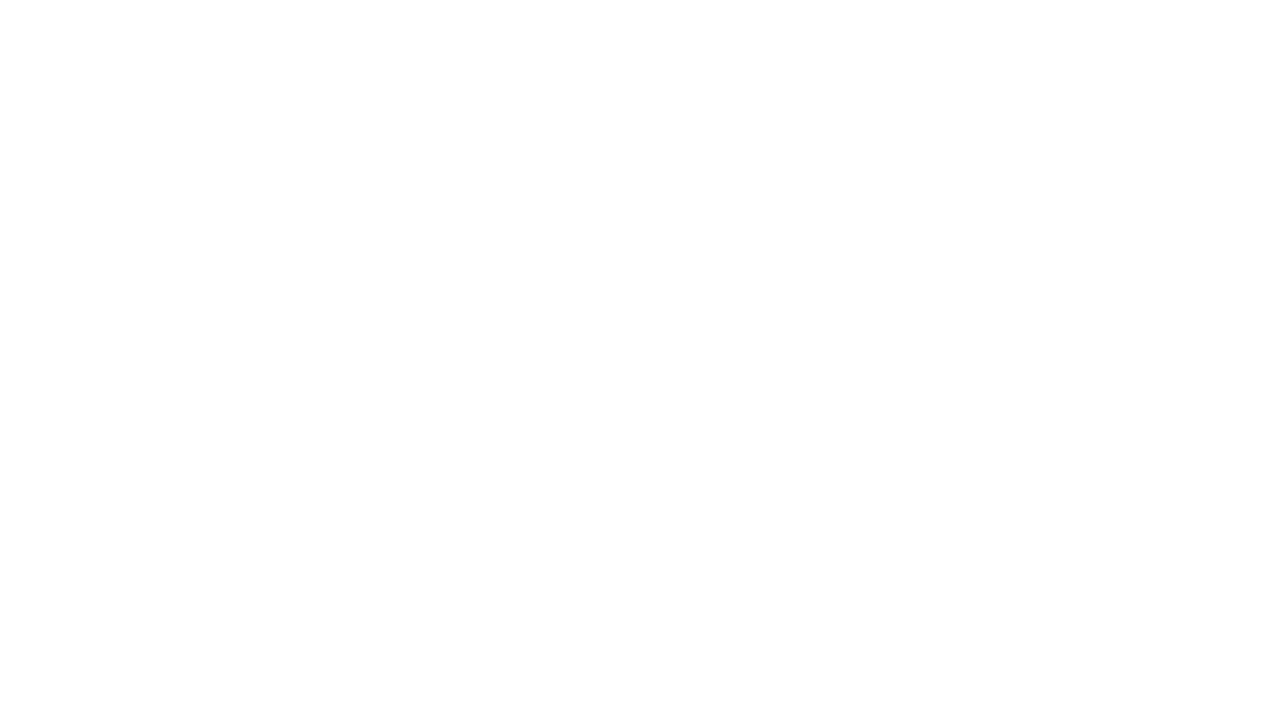
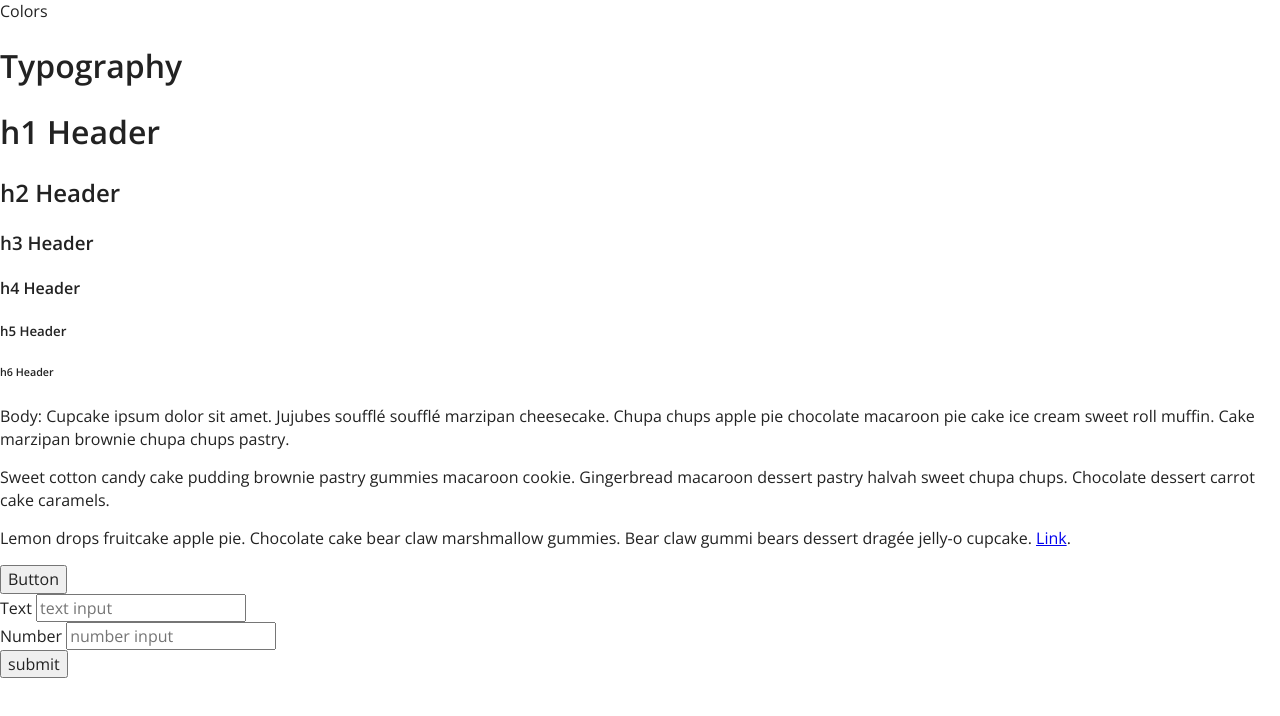
Before and after one commit to indigo-carie/starter-gulp, a plain HTML site: page styleguide.html in a window 1280 px wide. Drawn offline with nearby package versions, Linux system fonts and the light colour scheme.

Commit message:
sass structure and styleguide specific styles

```diff
--- /dev/null
+++ b/assets/css/0-tools/_styleguide.scss
@@ -0,0 +1,53 @@
+#styleguide {
+  main {
+    & > section {
+      border-bottom: 1px solid $base--border;
+    }
+  }
+
+  .section {
+    // SECTION HEADER: LABEL
+    &__header {
+      cursor: pointer;
+    }
+
+    // SECTION HEADER ACCORDION (PURE CSS3)
+    &__checkbox {
+      // COLLAPSED ACCORDION
+      display: none;
+
+      // EXPANDED ACCORDION
+      &:checked + .section__preview {
+        max-height: 500px;
+      }
+    }
+
+    &__preview {
+      // HIDE PREVIEW BLOCK INITIALLY
+      max-height: 0;
+      overflow: hidden;
+      @include transition(max-height 0.5s $ease-in-sine);
+
+      &--colors {
+        width: 100%;
+
+        li {
+          border: 1px solid $base--border;
+          margin-bottom: $space;
+        }
+      }
+    }
+  }
+
+  //COLORS
+  .section__preview--colors {
+    .color {
+      width: 100%;
+      height: 125px;
+
+      & + p {
+        padding: 0 1em;
+      }
+    }
+  }
+}
--- /dev/null
+++ b/assets/css/1-elements/_input.scss
@@ -0,0 +1,5 @@
+.input {
+  &--custom {
+    @include appearance(none);
+  }
+}
--- /dev/null
+++ b/assets/css/1-elements/_list.scss
@@ -0,0 +1,13 @@
+ul {
+  margin: 0;
+  padding: 0;
+  list-style-type: none;
+
+  &.list {
+
+    //BULLET LIST
+    &--bullets {
+      list-style-type: default;
+    }
+  }
+}
--- /dev/null
+++ b/assets/css/1-elements/_variables.scss
@@ -0,0 +1,4 @@
+$space: 10px;
+
+$primary__color: red;
+$base--border: #CCCCCC;
--- a/assets/css/main.scss
+++ b/assets/css/main.scss
@@ -2,11 +2,20 @@
 @import '0-tools/bourbon/bourbon';        // SASS Library
 @import '0-tools/neat/neat';              // SASS Grid Library
 @import '0-tools/normalize';
+@import '0-tools/reset';
 
 // 1 - ELEMENTS: UI foundation
-@import '1-elements/reset';
+@import '1-elements/mixins';
+@import '1-elements/variables';
+@import '1-elements/typography';
 @import '1-elements/global';
+@import '1-elements/list';
+@import '1-elements/input';
 
 // 2 - MODULES: Elements within Presentational Sass - Reusable Patterns
 
 // 3 - LAYOUTS: Applying specific classes to <body> to render different layouts
+
+
+// STYLEGUIDE
+@import '0-tools/styleguide';
--- a/styleguide.html
+++ b/styleguide.html
@@ -0,0 +1,98 @@
+<!doctype html>
+<html class='no-js' lang=''>
+    <head>
+        <meta charset='utf-8'>
+        <meta http-equiv='X-UA-Compatible' content='IE=edge,chrome=1'>
+        <title></title>
+        <meta name='description' content=''>
+        <meta name='viewport' content='width=device-width, initial-scale=1'>
+        <link rel='apple-touch-icon' href='apple-touch-icon.png'>
+
+        <link rel='stylesheet' type='text/css'href='https://fonts.googleapis.com/css?family=Open+Sans:400,300,600'>
+        <link rel='stylesheet' href='assets/css/main.css'>
+
+        <script src='assets/js/vendor/modernizr-2.8.3.min.js'></script>
+
+        <!-- RESPONSIVE IMAGE POLYFILL FOR <picture>, srcset, AND sizes -->
+        <script src='assets/js/vendor/picturefill.js'></script>
+    </head>
+    <body>
+    <!--[if lt IE 8]>
+    <p class='browserupgrade'>You are using an <straong>outdated</strong> browser. Please <a href='http://browsehappy.com/'>upgrade your browser</a> to improve your experience.</p>
+    <![endif]-->
+
+      <main id="styleguide">
+        <section>
+          <label for="colorSection" class="section__header">Colors</label>
+          <input type="checkbox" id="colorSection" class="section__checkbox input--custom">
+          <div class="section__preview">
+            <ul class="section__preview--colors">
+              <li>
+                <div class="color" style="background-color: red">
+
+                </div>
+                <p>
+                  $primary__color
+                </p>
+              </li>
+              <li>
+                <div class="color" style="background-color: blue">
+
+                </div>
+                <p>
+                  $primary__color--background
+                </p>
+              </li>
+            </ul>
+          </div>
+        </section>
+        <section>
+          <h1>Typography</h1>
+
+          <h1>h1 Header</h1>
+          <h2>h2 Header</h2>
+          <h3>h3 Header</h3>
+          <h4>h4 Header</h4>
+          <h5>h5 Header</h5>
+          <h6>h6 Header</h6>
+
+          <p>
+            Body: Cupcake ipsum dolor sit amet. Jujubes soufflé soufflé marzipan cheesecake. Chupa chups apple pie chocolate macaroon pie cake ice cream sweet roll muffin. Cake marzipan brownie chupa chups pastry.
+          </p>
+          <p>
+            Sweet cotton candy cake pudding brownie pastry gummies macaroon cookie. Gingerbread macaroon dessert pastry halvah sweet chupa chups. Chocolate dessert carrot cake caramels.
+          </p>
+          <p>
+            Lemon drops fruitcake apple pie. Chocolate cake bear claw marshmallow gummies. Bear claw gummi bears dessert dragée jelly-o cupcake. <a href="#">Link</a>.
+          </p>
+
+          <button>Button</button>
+        </section>
+
+        <section>
+          <form>
+            <fieldset>
+              <ledgend>Text </ledgend>
+              <input type="text" placeholder="text input">
+            </fieldset>
+
+            <fieldset>
+              <ledgend>Number </ledgend>
+              <input type="number" placeholder="number input">
+            </fieldset>
+
+            <input type="submit" value="submit">
+          </form>
+        </section>
+      </main>
+
+      <nav>
+
+      </nav>
+
+      <!-- Cross-browser full element.classList implementation -->
+      <script src='assets/js/vendor/classList.js'></script>
+      <script src='assets/js/main.js'></script>
+
+    </body>
+</html>
```
Also changed, not shown: index.html (+1 -1 lines), assets/css/0-tools/_reset.scss (renamed from assets/css/1-elements/_reset.scss), assets/css/1-elements/_mixins.scss (added), assets/css/1-elements/_typography.scss (added), assets/css/main.css, 1 other file.
